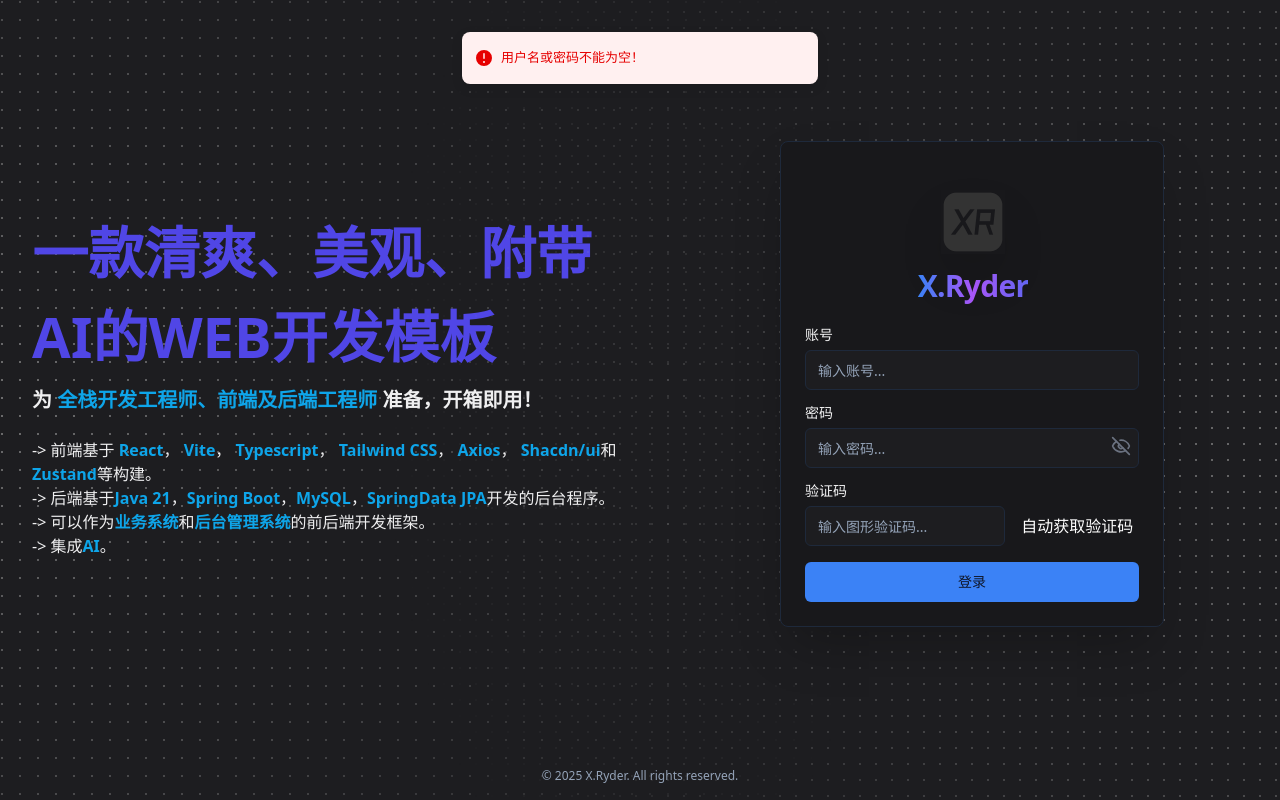
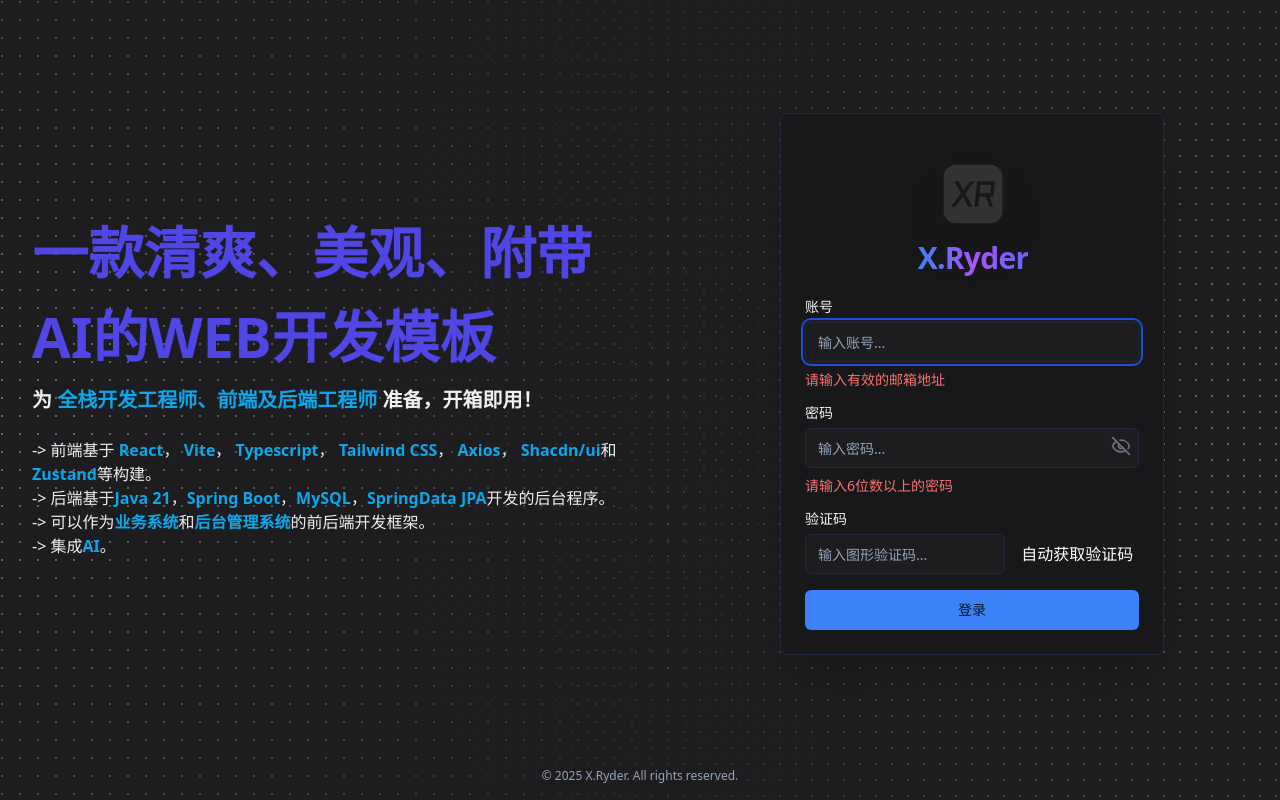
Before and after one commit to Jank-Community/jank-console, a React (Vite) app: page /login in a window 1280 px wide. Both pictures are taken after a click on the button "登录". Built offline with nearby package versions, Linux system fonts and the light colour scheme.

Commit message:
feat(login): 添加zod表单验证
避免频繁使用错误数据发给后端

```diff
--- a/src/Login.tsx
+++ b/src/Login.tsx
@@ -1,8 +1,11 @@
-import React, { useEffect, useState } from 'react'
+import { zodResolver } from '@hookform/resolvers/zod'
+
+import React, { useState } from 'react'
 
 import { useNavigate } from 'react-router-dom'
 
 import { Eye, EyeOff } from 'lucide-react'
+import { useForm } from 'react-hook-form'
 import { toast } from 'sonner'
 
 import BoxReveal from '@/components/magicui/box-reveal'
@@ -16,13 +19,21 @@ import { useAuthStore } from '@/store/authStore'
 import { logoImg, parseQuery } from '@/utils'
 
 import api from './axiosInstance'
+import { LoginFormData, loginFormSchema } from './utils/formValidation'
 
 function Login() {
+  //使用zod做表单验证
+  const formValidation = useForm<LoginFormData>({
+    resolver: zodResolver(loginFormSchema),
+    mode: 'onChange',
+  })
+
   const [username, setUsername] = useState('')
   const [password, setPassword] = useState('')
   const [verifyCode, setVerifyCode] = useState('')
   const [verifyCodeImg, setVerifyCodeImg] = useState('')
   const authStore = useAuthStore()
+
   // 使用 useState 管理密码输入框的类型
   const [showPassword, setShowPassword] = useState(false)
 
@@ -77,7 +88,6 @@ function Login() {
       setVerifyCodeImg(res.data.imgBase64)
     } catch (error) {
       toast.error('获取验证码失败，请检查邮箱地址或网络。')
-      console.error('获取验证码失败:', error)
       setVerifyCodeImg('') // 清空验证码图片
     }
   }
@@ -191,24 +201,37 @@ function Login() {
                 <div className="grid gap-2">
                   <Label htmlFor="email">账号</Label>
                   <Input
+                    {...formValidation.register('email')} //注册验证类型为Email
                     type="text"
                     placeholder="输入账号..."
                     value={username}
                     required
                     onChange={(e) => setUsername(e.target.value)}
-                    onBlur={sendImgVerificationCode}
+                    // onBlur={sendImgVerificationCode}
                   />
+                  {formValidation.formState.errors.email && (
+                    <span className="text-red-400 text-sm">
+                      {formValidation.formState.errors.email.message}
+                    </span>
+                  )}
                 </div>
                 <div className="grid gap-2 relative">
                   <Label htmlFor="password">密码</Label>
                   <Input
+                    {...formValidation.register('password')}
                     id="password"
                     type={showPassword ? 'text' : 'password'}
                     onKeyDown={handleKeyDown}
                     placeholder="输入密码..."
                     required
                     onChange={(e) => setPassword(e.target.value)}
+                    onFocus={sendImgVerificationCode}
                   />
+                  {formValidation.formState.errors.password && (
+                    <span className="text-red-400 text-sm">
+                      {formValidation.formState.errors.password.message}
+                    </span>
+                  )}
                   <button
                     type="button"
                     onClick={togglePasswordVisibility}
@@ -242,7 +265,7 @@ function Login() {
                 </div>
                 <Button
                   type="submit"
-                  onClick={handleSubmit}
+                  onClick={formValidation.handleSubmit(handleSubmit)}
                   disabled={authStore.isLoading}
                 >
                   {authStore.isLoading ? '正在登录...' : '登录'}
--- a/src/axiosInstance.ts
+++ b/src/axiosInstance.ts
@@ -154,7 +154,6 @@ api.interceptors.response.use(
     // HTTP 错误处理
     const setError = useErrorStore.getState().setError
     // if (error.response?.data.data == null) {
-    // FIX: 因后端返回的msg不够详尽，前端需要使用zod先做验证
     setError(error.response!.data.msg)
     // } else {
     // setError(error.response!.data.data)
--- /dev/null
+++ b/src/utils/formValidation.ts
@@ -0,0 +1,10 @@
+import { z } from 'zod'
+
+// 定义表单验证规则
+export const loginFormSchema = z.object({
+  email: z.string().email('请输入有效的邮箱地址'),
+  password: z.string().min(6, '请输入6位数以上的密码'),
+})
+
+// 推断类型（可选）
+export type LoginFormData = z.infer<typeof loginFormSchema>
```
